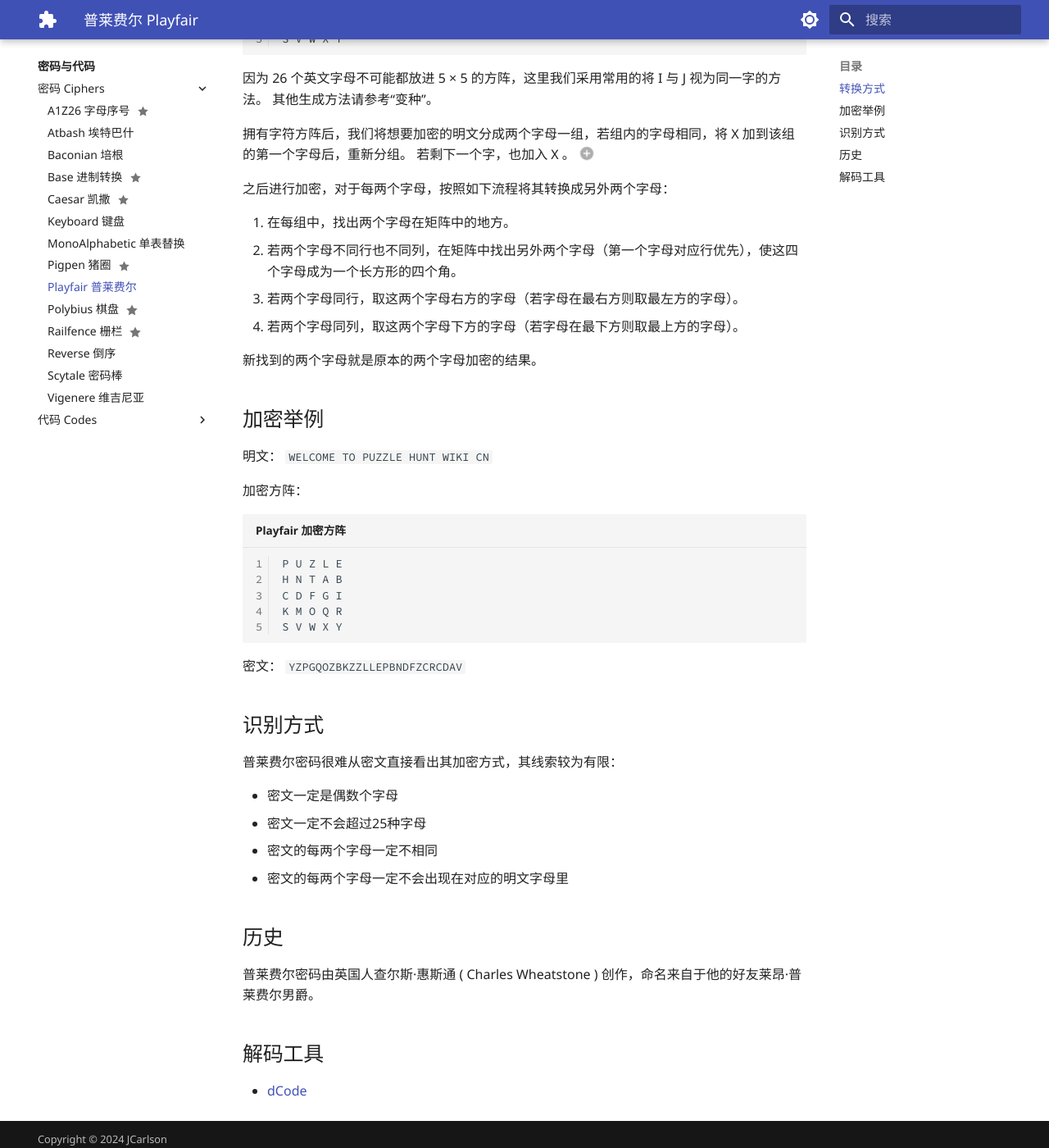
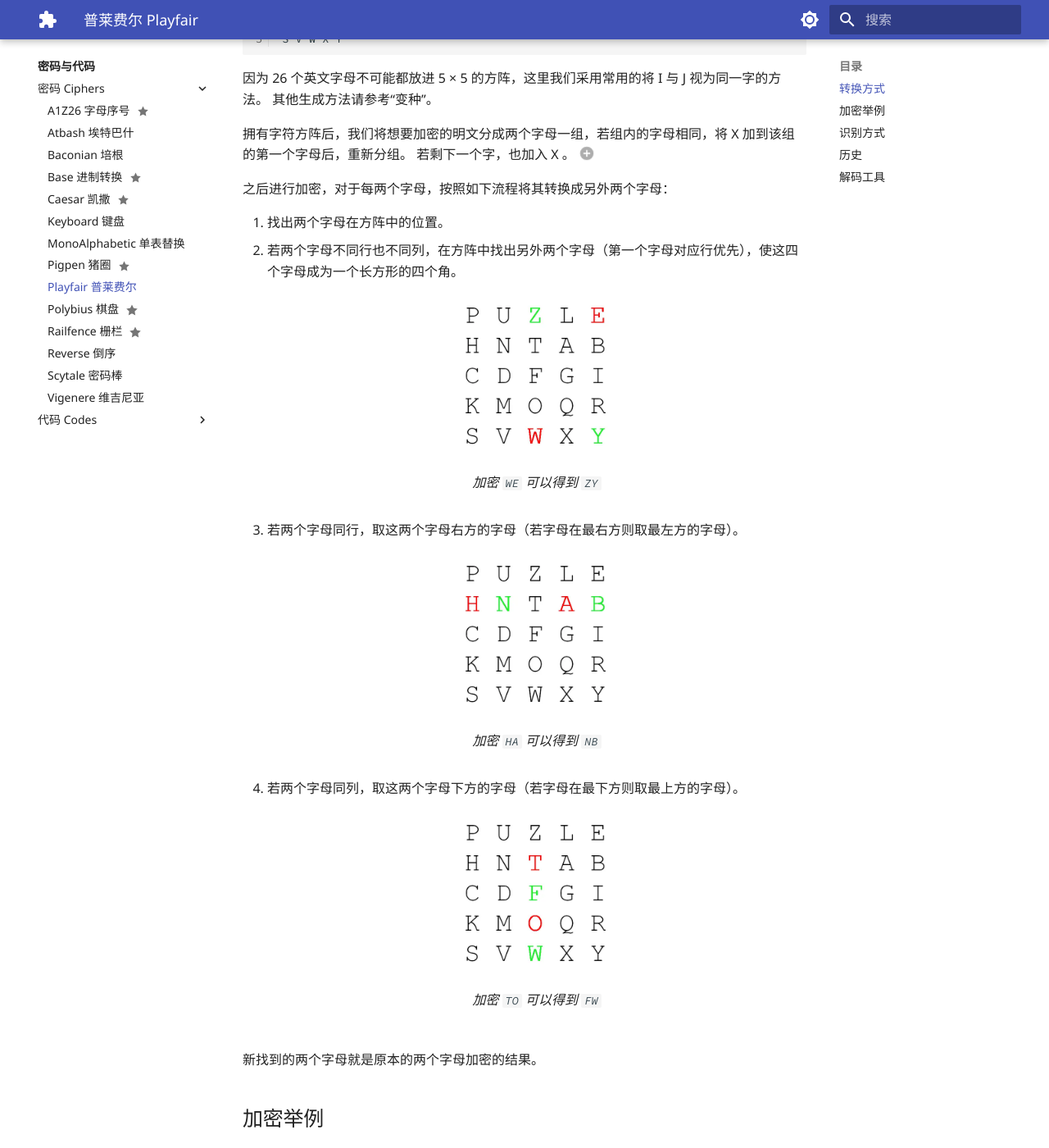
Before and after one commit to JimmyCHWang/puzzle-hunt-wiki-cn, an MkDocs documentation site: the page built from docs/ciphers-and-codes/ciphers/playfair.md, in a window 1280 px wide and 1400 px high, scrolled down 612 px. Shown: the whole window at 82% size. Built offline with MkDocs 1.6.1 and Material for MkDocs 9.7.7, drawn with Linux system fonts in a browser that asks for light colours; plug-ins that fetch from the network failed and are left out.

Commit message:
Playfair update

```diff
--- a/docs/ciphers-and-codes/ciphers/playfair.md
+++ b/docs/ciphers-and-codes/ciphers/playfair.md
@@ -31,10 +31,22 @@ S V W X Y
 
 之后进行加密，对于每两个字母，按照如下流程将其转换成另外两个字母：
 
-1. 在每组中，找出两个字母在矩阵中的地方。
-2. 若两个字母不同行也不同列，在矩阵中找出另外两个字母（第一个字母对应行优先），使这四个字母成为一个长方形的四个角。
+1. 找出两个字母在方阵中的位置。
+2. 若两个字母不同行也不同列，在方阵中找出另外两个字母（第一个字母对应行优先），使这四个字母成为一个长方形的四个角。
+    <figure markdown>
+        ![普莱费尔对角情况](../../_static/images/playfair-case1.webp){width="200"}
+        <figcaption markdown>加密 `WE` 可以得到 `ZY` </figcaption>
+    </figure>
 3. 若两个字母同行，取这两个字母右方的字母（若字母在最右方则取最左方的字母）。
+    <figure markdown>
+        ![普莱费尔同行情况](../../_static/images/playfair-case2.webp){width="200"}
+        <figcaption markdown>加密 `HA` 可以得到 `NB` </figcaption>
+    </figure>
 4. 若两个字母同列，取这两个字母下方的字母（若字母在最下方则取最上方的字母）。
+    <figure markdown>
+        ![普莱费尔同列情况](../../_static/images/playfair-case3.webp){width="200"}
+        <figcaption markdown>加密 `TO` 可以得到 `FW` </figcaption>
+    </figure>
 
 新找到的两个字母就是原本的两个字母加密的结果。
 
```
Also changed, not shown: docs/_static/images/playfair-case1.webp (added), docs/_static/images/playfair-case2.webp (added), docs/_static/images/playfair-case3.webp (added).
